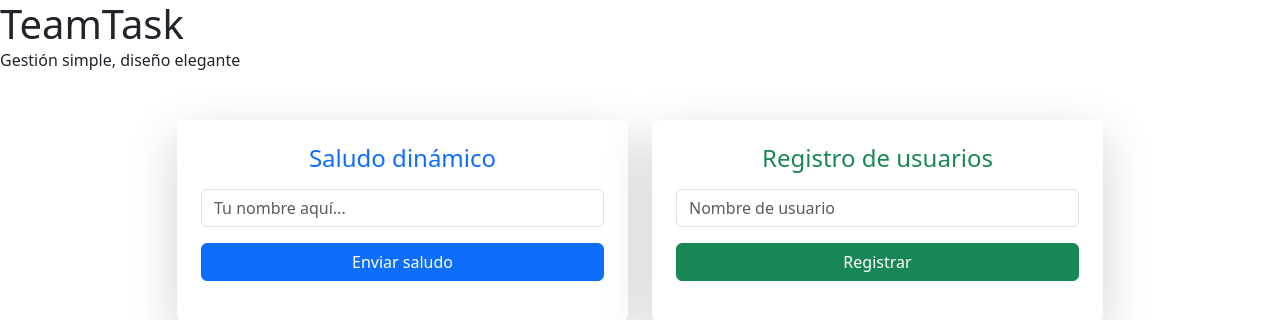
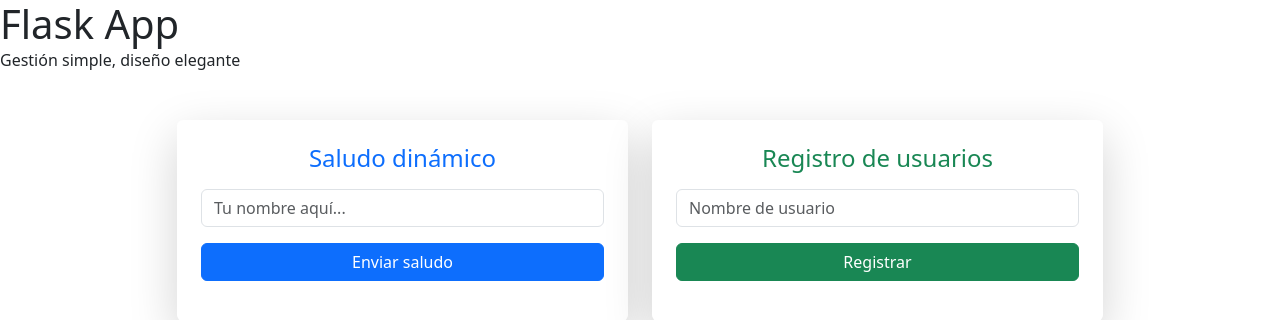
Before and after one commit to Jader-Rincon-ENI/Mi_primera_app_con_flask, a Flask app: page / in a window 1280 px wide. Shown: the top 320 px of the page. Run offline with Flask 3, Linux system fonts and the light colour scheme.

Commit message:
cambio pequeño

```diff
--- a/templates/index.html
+++ b/templates/index.html
@@ -16,7 +16,7 @@
 </head>
 <body>
     <header>
-        <h1 class="mb-0">TeamTask</h1>
+        <h1 class="mb-0">Flask App</h1>
         <p class="mb-0">Gestión simple, diseño elegante</p>
     </header>
 
```
